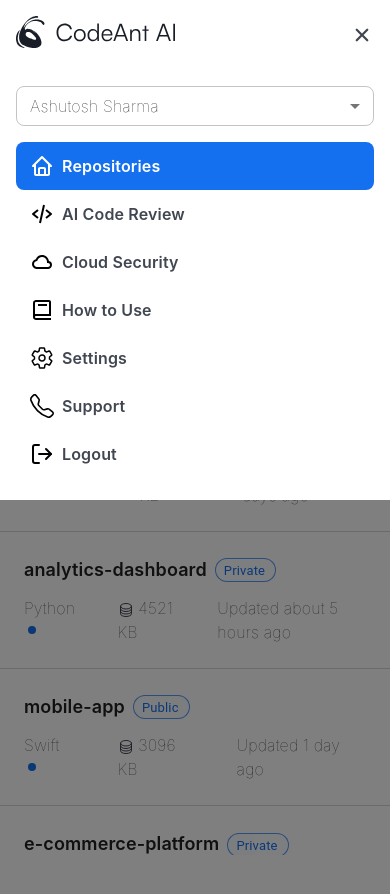
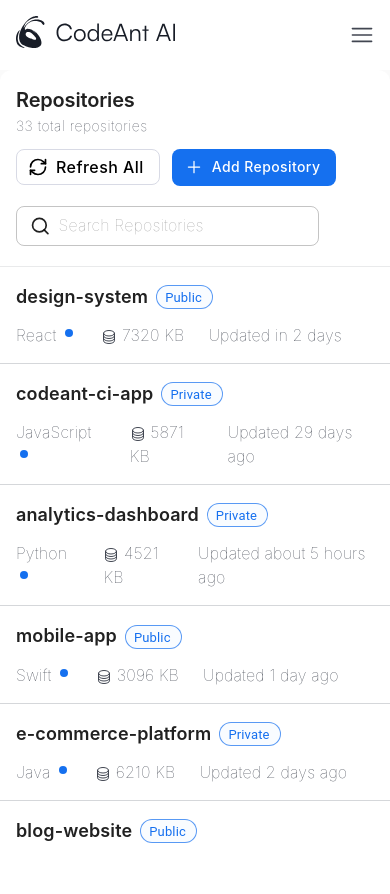
Before and after one commit to AshuJojo/codeantai, a React (Vite) app: page /dashboard in a window 390 px wide. Shown: the top 894 px of the page. After the commit the page ends 855 px from the top, so only its background shows below. Built offline with nearby package versions, Linux system fonts and the light colour scheme.

Commit message:
Made RepositoryCard component responsive for small screens

```diff
--- a/src/components/RepositoriesCard.tsx
+++ b/src/components/RepositoriesCard.tsx
@@ -62,15 +62,22 @@
       <Stack sx={{ height: "100%" }}>
         {/* Content */}
         <Stack sx={{ borderBottom: "1px solid #E9EAEB" }}>
-          <Stack spacing={2.5} sx={{ px: 3, py: 2.5 }}>
+          <Stack spacing={2.5} sx={{ px: { xs: 2, md: 3 }, py: 2.5 }}>
             {/* Header */}
             <Stack
               component="header"
-              direction="row"
+              spacing={{ xs: 1.5 }}
+              direction={{ xs: "column", md: "row" }}
               sx={{ justifyContent: "space-between" }}
             >
-              <Stack direction="column" sx={{ width: "fit-content" }}>
-                <Typography variant="h2">Repositories</Typography>
+              <Stack
+                direction="column"
+                spacing={{ xs: 0.5 }}
+                sx={{ width: "fit-content" }}
+              >
+                <Typography variant="h2" sx={{ lineHeight: { xs: 1, md: 2 } }}>
+                  Repositories
+                </Typography>
                 <Typography variant="caption">33 total repositories</Typography>
               </Stack>
               <Stack direction="row" spacing={1.5}>
--- a/src/components/RepositoryItem.tsx
+++ b/src/components/RepositoryItem.tsx
@@ -22,7 +22,10 @@
   return (
     <Stack
       spacing={1.5}
-      sx={{ p: 3, borderBottom: isLast ? "" : "1px solid #D5D7DA" }}
+      sx={{
+        p: { xs: 2, md: 3 },
+        borderBottom: isLast ? "" : "1px solid #D5D7DA",
+      }}
     >
       <Stack direction="row" spacing={1} sx={{ alignItems: "center" }}>
         <Typography variant="subtitle2">{repository.repositoryName}</Typography>
@@ -33,7 +36,7 @@
           label={repository.visibility}
         />
       </Stack>
-      <Stack direction="row" spacing={5}>
+      <Stack direction="row" spacing={{xs: 3,md: 5}}>
         <Typography>
           {repository.language}{" "}
           <GoDotFill
--- a/src/components/Sidebar.tsx
+++ b/src/components/Sidebar.tsx
@@ -21,7 +21,7 @@
 const Sidebar = () => {
   const theme = useTheme();
   const isDesktop = useMediaQuery(theme.breakpoints.up("md"));
-  const [menuOpen, setMenuOpen] = useState<boolean>(true);
+  const [menuOpen, setMenuOpen] = useState<boolean>(false);
 
   const handleToggleMenu = () => {
     setMenuOpen(!menuOpen);
```
